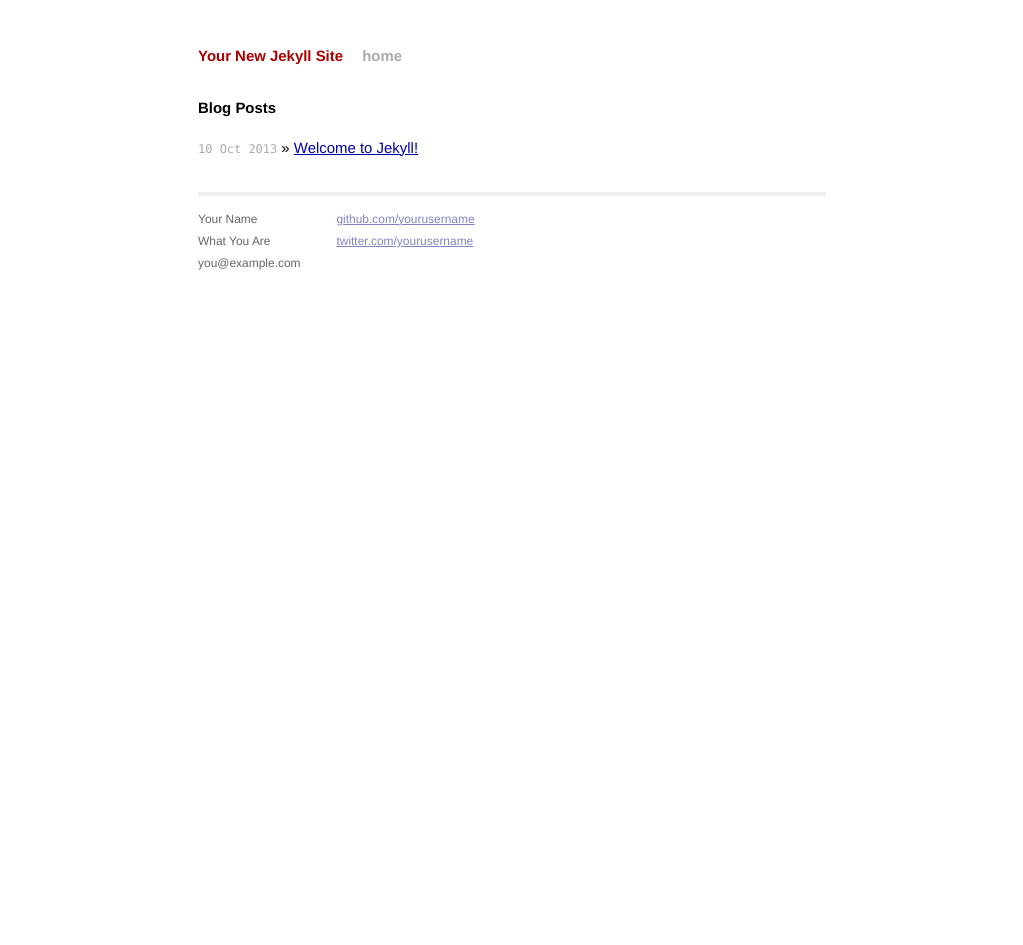
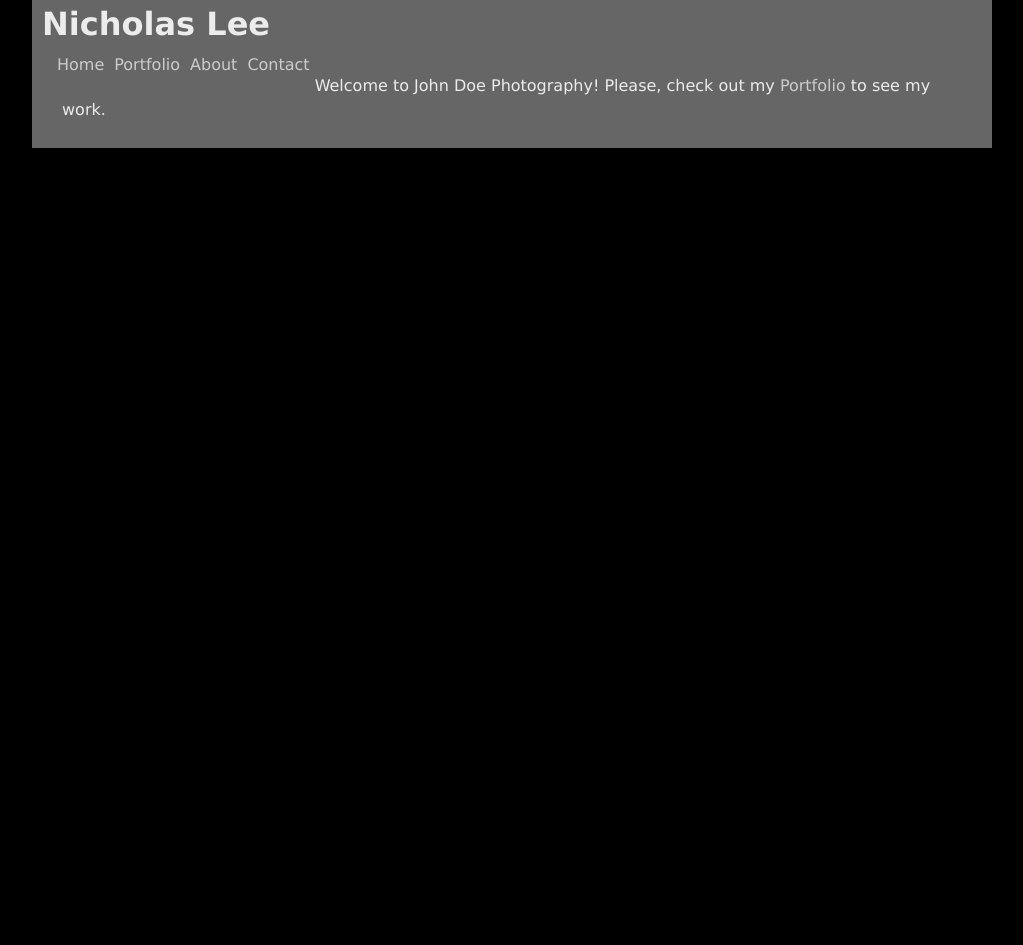
Before and after one commit to leeacto/leeacto.github.io, a Jekyll site: the page built from index.html, in a window 1280 px wide. Shown: the whole page, without its empty margins (128-1151 px from the left). Built offline with Jekyll 4.4.1, drawn with Linux system fonts in a browser that asks for light colours; Markdown is read by kramdown in place of the engine named in the settings; after the commit the page ends 900 px from its top, so only the background shows below that.

Commit message:
changed my name

```diff
--- a/_config.yml
+++ b/_config.yml
@@ -1,3 +1,3 @@
-name: Your New Jekyll Site
+name: Nicholas Lee
 markdown: redcarpet
 pygments: true
--- a/_layouts/default.html
+++ b/_layouts/default.html
@@ -1,44 +1,29 @@
 <!DOCTYPE html>
 <html>
-    <head>
-        <meta charset="utf-8">
-        <meta http-equiv="X-UA-Compatible" content="IE=edge,chrome=1">
-        <title>{{ page.title }}</title>
-        <meta name="viewport" content="width=device-width">
+<head>
+  <meta charset=utf-8 />
+  <title> {% if page.title %} {{ page.title }} | {% endif %} John Doe, Photographer </title>
+  <link rel="stylesheet" href="/css/main.css" />
+</head>
+<body>
 
-        <!-- syntax highlighting CSS -->
-        <link rel="stylesheet" href="/css/syntax.css">
+  <div id="main">
 
-        <!-- Custom CSS -->
-        <link rel="stylesheet" href="/css/main.css">
+    <header>
+      <h1> Nicholas Lee </h1>
+    <header>
 
-    </head>
-    <body>
+    <nav role="navigation">
+      <ul>
+        <li><a href="/">Home</a></li>
+        <li><a href="/portfolio/">Portfolio</a></li>
+        <li><a href="/about">About</a></li>
+        <li><a href="/contact">Contact</a></li>
+      </ul>
+    </nav>
 
-        <div class="site">
-          <div class="header">
-            <h1 class="title"><a href="/">{{ site.name }}</a></h1>
-            <a class="extra" href="/">home</a>
-          </div>
+    {{ content }}
 
-          {{ content }}
-
-          <div class="footer">
-            <div class="contact">
-              <p>
-                Your Name<br />
-                What You Are<br />
-                you@example.com
-              </p>
-            </div>
-            <div class="contact">
-              <p>
-                <a href="https://github.com/yourusername">github.com/yourusername</a><br />
-                <a href="https://twitter.com/yourusername">twitter.com/yourusername</a><br />
-              </p>
-            </div>
-          </div>
-        </div>
-
-    </body>
+  </div>
+</body>
 </html>
--- a/css/main.css
+++ b/css/main.css
@@ -1,160 +1,74 @@
-/*****************************************************************************/
-/*
-/* Common
-/*
-/*****************************************************************************/
-
-/* Global Reset */
-* {
+body {
+  font: 16px/1.5 verdana, helvetica-neue, helvetica, arial, san-serif;
+  background: black;
+  color: #ececec;
+  padding: 0;
+  margin: 0;
+}
+ul {
   margin: 0;
   padding: 0;
 }
-
-html, body { height: 100%; }
-
-body {
-  background-color: #FFF;
-  font: 13.34px Helvetica, Arial, sans-serif;
-  font-size: small;
-  text-align: center;
-}
-
-h1, h2, h3, h4, h5, h6 {
-  font-size: 100%; }
-
-h1 { margin-bottom: 1em; }
-p { margin: 1em 0; }
-
-a         { color: #00a; }
-a:hover   { color: #000; }
-a:visited { color: #a0a; }
-
-/*****************************************************************************/
-/*
-/* Home
-/*
-/*****************************************************************************/
-ul.posts {
-  list-style-type: none;
-  margin-bottom: 2em;
-}
-
-ul.posts li {
-  line-height: 1.75em;
-}
-
-ul.posts span {
-  color: #aaa;
-  font-family: Monaco, "Courier New", monospace;
-  font-size: 80%;
-}
-
-/*****************************************************************************/
-/*
-/* Site
-/*
-/*****************************************************************************/
-
-.site {
-  font-size: 115%;
-  text-align: justify;
-  width: 42em;
-  margin: 3em auto 2em;
-  line-height: 1.5em;
-}
-
-.site .header a {
-  font-weight: bold;
+a {
+  color: #ccc;
   text-decoration: none;
 }
 
-.site .header h1.title {
-  display: inline-block;
-  margin-bottom: 2em;
+a:hover {
+  color: #ececec;
+  text-decoration: underline;
 }
 
-.site .header h1.title a {
-  color: #a00;
+#main {
+  width: 960px;
+  margin: 0 auto;
+  background: rgba(255, 255, 255, 0.4);
+}
+header {
+  padding: 0 10px;
+  overflow: hidden;
+}
+h1 {
+  margin: 0;
 }
 
-.site .header h1.title a:hover {
-  color: #000;
+nav ul, ul.entries {
+  list-style-type: none;
+}
+nav li a {
+  float: left;
+  margin: 5px;
+}
+.content {
+  padding: 10px;
 }
 
-.site .header a.extra {
-  color: #aaa;
-  margin-left: 1em;
+ul.entries li {
+  position: relative;
+  margin: 20px auto;
+  padding: 20px;
+  background: #ececec;
+  width: 600px;
 }
 
-.site .header a.extra:hover {
-  color: #000;
+ul.entries img {
+  width: 600px;
 }
 
-.site .meta {
-  color: #aaa;
+ul.entries li h3 {
+  position: absolute;
+  bottom: -18px;
+  left: 17px;
+  font-size: 2em;
+}
+ul.entries a {
+  color: #ececec;
+}
+ul.entries a:hover {
+  color: #fff;
 }
 
-.site .footer {
-  font-size: 80%;
-  color: #666;
-  border-top: 4px solid #eee;
-  margin-top: 2em;
-  overflow: hidden;
+footer {
+  font-size: 0.65em;
+  text-align: center;
 }
-
-.site .footer .contact {
-  float: left;
-  margin-right: 3em;
-}
-
-.site .footer .contact a {
-  color: #8085C1;
-}
-
-.site .footer .rss {
-  margin-top: 1.1em;
-  margin-right: -.2em;
-  float: right;
-}
-
-.site .footer .rss img {
-  border: 0;
-}
-
-/*****************************************************************************/
-/*
-/* Posts
-/*
-/*****************************************************************************/
-
-/* standard */
-.post pre {
-  border: 1px solid #ddd;
-  background-color: #eef;
-  padding: 0 .4em;
-}
-
-.post ul, .post ol {
-  margin-left: 1.35em;
-}
-
-.post code {
-  border: 1px solid #ddd;
-  background-color: #eef;
-  padding: 0 .2em;
-}
-
-.post pre code {
-  border: none;
-}
-
-/* terminal */
-.post pre.terminal {
-  border: 1px solid #000;
-  background-color: #333;
-  color: #FFF;
-}
-
-.post pre.terminal code {
-  background-color: #333;
-}
--- a/index.html
+++ b/index.html
@@ -1,13 +1,10 @@
 ---
 layout: default
-title: Your New Jekyll Site
 ---
 
-<div id="home">
-  <h1>Blog Posts</h1>
-  <ul class="posts">
-    {% for post in site.posts %}
-      <li><span>{{ post.date | date_to_string }}</span> &raquo; <a href="{{ post.url }}">{{ post.title }}</a></li>
-    {% endfor %}
-  </ul>
-</div>
+
+<section class="content">
+  <p>
+  Welcome to John Doe Photography! Please, check out my <a href="/portfolio/">Portfolio</a> to see my work.
+  </p>
+</section>
```
